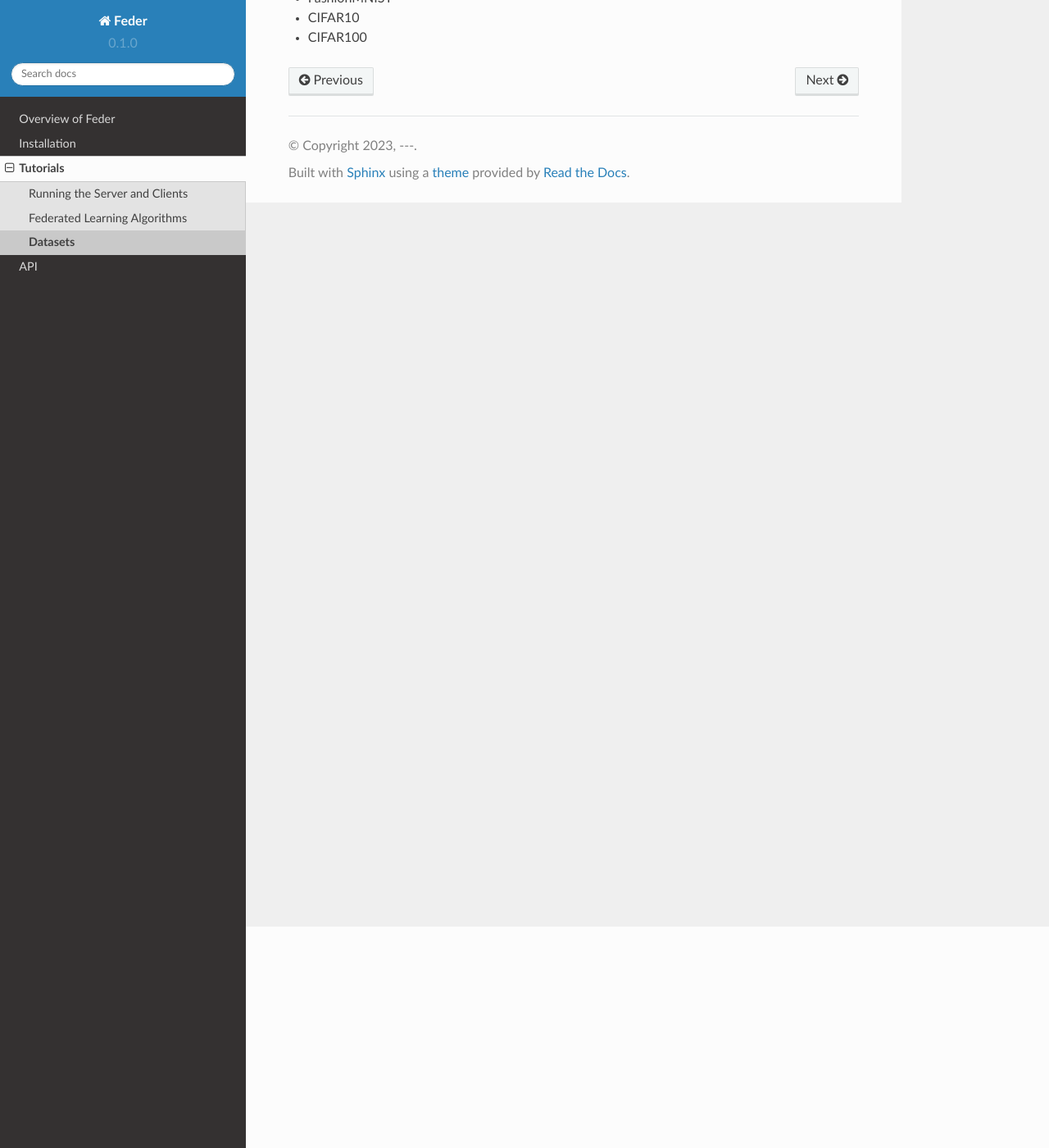
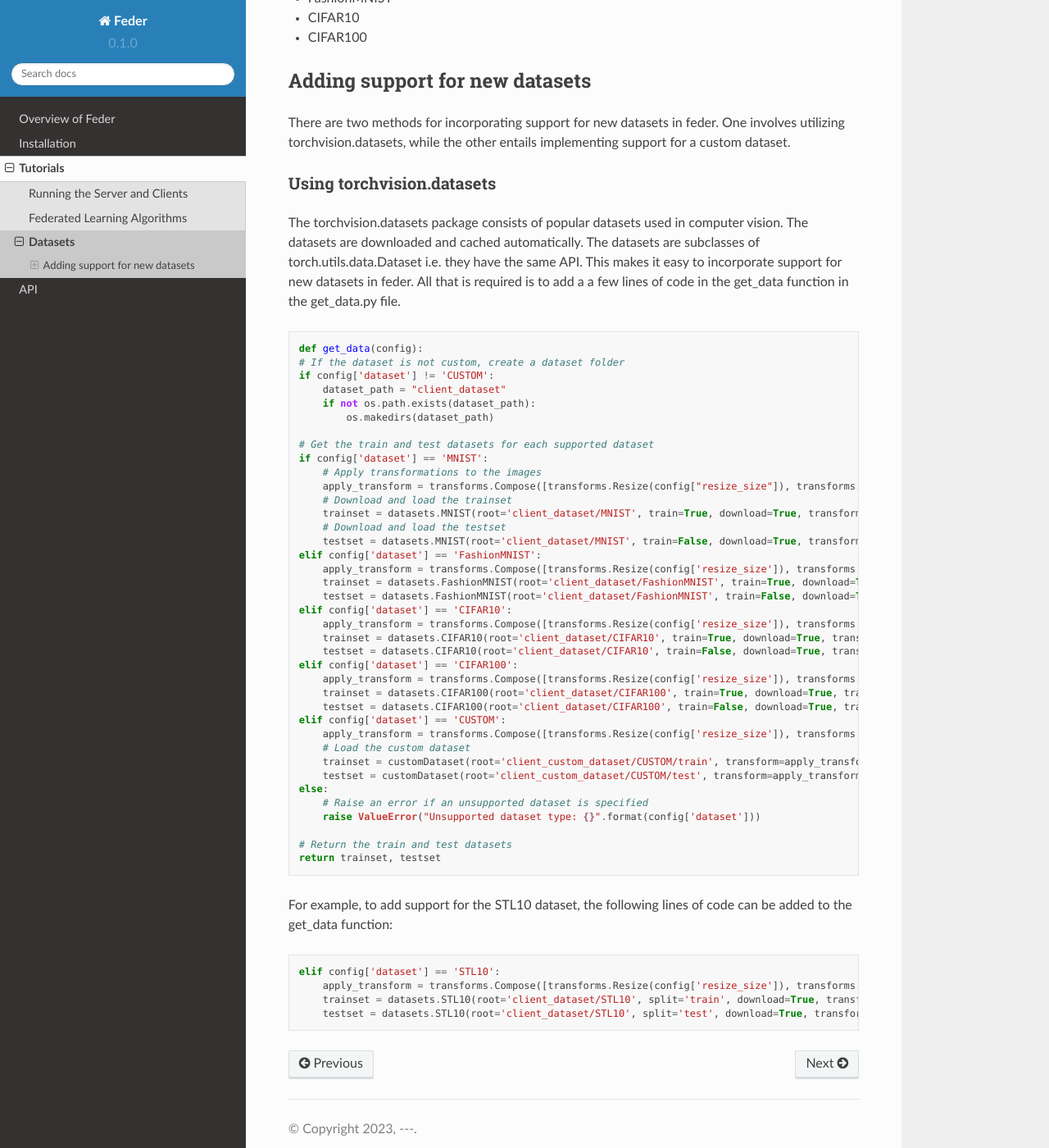
Before and after one commit to Kasliwal17/Feder, a Sphinx documentation site: the page built from docs/source/tutorials/dataset.rst, in a window 1280 px wide and 1400 px high, scrolled down 270 px. Shown: the whole window at 82% size. Built offline with Sphinx 7.4.7 and the Read the Docs theme 2.0.0, drawn with Linux system fonts in a browser that asks for light colours; pages that are not in the unit, such as notebooks, are missing from menus.

Commit message:
Update dataset.rst

```diff
--- a/docs/source/tutorials/dataset.rst
+++ b/docs/source/tutorials/dataset.rst
@@ -10,3 +10,62 @@ The datasets used by **feder** are acquired by fetching them from torchvision.da
 * FashionMNIST
 * CIFAR10
 * CIFAR100
+
+Adding support for new datasets
+-------------------------------
+There are two methods for incorporating support for new datasets in feder. One involves utilizing torchvision.datasets, while the other entails implementing support for a custom dataset.
+
+Using torchvision.datasets
+~~~~~~~~~~~~~~~~~~~~~~~~~~~
+
+The torchvision.datasets package consists of popular datasets used in computer vision. The datasets are downloaded and cached automatically. The datasets are subclasses of torch.utils.data.Dataset i.e. they have the same API. This makes it easy to incorporate support for new datasets in feder. All that is required is to add a a few lines of code in the get_data function in the get_data.py file.
+
+.. code-block:: python
+
+    def get_data(config):
+    # If the dataset is not custom, create a dataset folder
+    if config['dataset'] != 'CUSTOM':
+        dataset_path = "client_dataset"
+        if not os.path.exists(dataset_path):
+            os.makedirs(dataset_path)
+
+    # Get the train and test datasets for each supported dataset
+    if config['dataset'] == 'MNIST':
+        # Apply transformations to the images
+        apply_transform = transforms.Compose([transforms.Resize(config["resize_size"]), transforms.ToTensor()])
+        # Download and load the trainset
+        trainset = datasets.MNIST(root='client_dataset/MNIST', train=True, download=True, transform=apply_transform)
+        # Download and load the testset
+        testset = datasets.MNIST(root='client_dataset/MNIST', train=False, download=True, transform=apply_transform)
+    elif config['dataset'] == 'FashionMNIST':
+        apply_transform = transforms.Compose([transforms.Resize(config['resize_size']), transforms.ToTensor()])
+        trainset = datasets.FashionMNIST(root='client_dataset/FashionMNIST', train=True, download=True, transform=apply_transform)
+        testset = datasets.FashionMNIST(root='client_dataset/FashionMNIST', train=False, download=True, transform=apply_transform)
+    elif config['dataset'] == 'CIFAR10':
+        apply_transform = transforms.Compose([transforms.Resize(config['resize_size']), transforms.ToTensor()])
+        trainset = datasets.CIFAR10(root='client_dataset/CIFAR10', train=True, download=True, transform=apply_transform)
+        testset = datasets.CIFAR10(root='client_dataset/CIFAR10', train=False, download=True, transform=apply_transform)
+    elif config['dataset'] == 'CIFAR100':
+        apply_transform = transforms.Compose([transforms.Resize(config['resize_size']), transforms.ToTensor()])
+        trainset = datasets.CIFAR100(root='client_dataset/CIFAR100', train=True, download=True, transform=apply_transform)
+        testset = datasets.CIFAR100(root='client_dataset/CIFAR100', train=False, download=True, transform=apply_transform)
+    elif config['dataset'] == 'CUSTOM':
+        apply_transform = transforms.Compose([transforms.Resize(config['resize_size']), transforms.ToTensor()])
+        # Load the custom dataset
+        trainset = customDataset(root='client_custom_dataset/CUSTOM/train', transform=apply_transform)
+        testset = customDataset(root='client_custom_dataset/CUSTOM/test', transform=apply_transform)
+    else:
+        # Raise an error if an unsupported dataset is specified
+        raise ValueError("Unsupported dataset type: {}".format(config['dataset']))
+
+    # Return the train and test datasets
+    return trainset, testset
+
+For example, to add support for the STL10 dataset, the following lines of code can be added to the get_data function:
+
+.. code-block:: python
+
+    elif config['dataset'] == 'STL10':
+        apply_transform = transforms.Compose([transforms.Resize(config['resize_size']), transforms.ToTensor()])
+        trainset = datasets.STL10(root='client_dataset/STL10', split='train', download=True, transform=apply_transform)
+        testset = datasets.STL10(root='client_dataset/STL10', split='test', download=True, transform=apply_transform)
```
